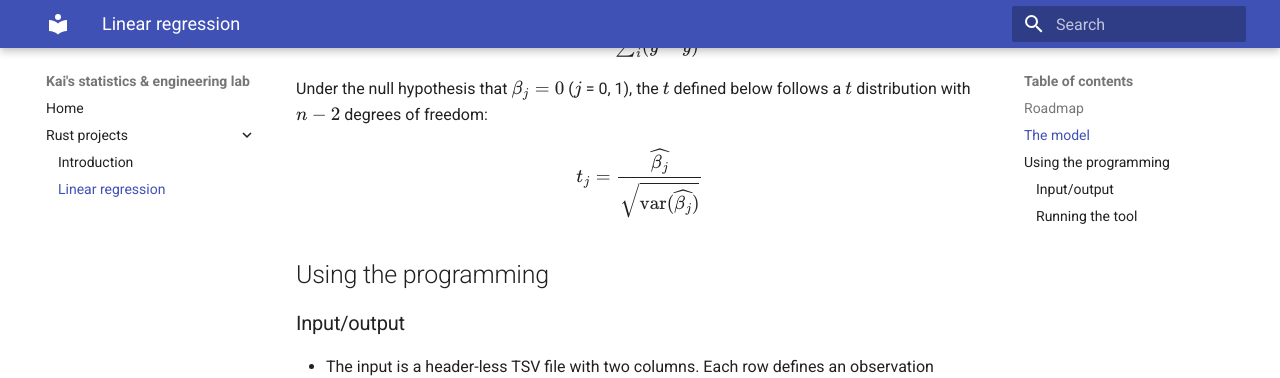
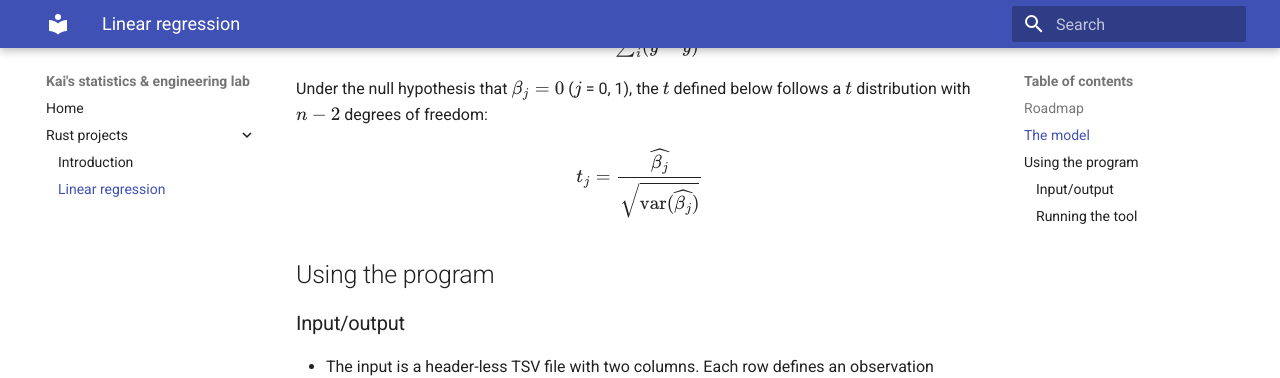
Before and after one commit to drkaizeng/statistics_and_engineering_lab, an MkDocs documentation site: the page built from docs/rust_projects/linear_regression.md, in a window 1280 px wide and 900 px high, scrolled down 1268 px. Shown: the top 378 px of the window. Built offline with MkDocs 1.6.1 and Material for MkDocs 9.7.7, drawn with Linux system fonts in a browser that asks for light colours.

Commit message:
Fix typo

```diff
--- a/docs/rust_projects/linear_regression.md
+++ b/docs/rust_projects/linear_regression.md
@@ -48,7 +48,7 @@ t_j = \frac{ \widehat{\beta_j} }{\sqrt{\text{var}(\widehat{\beta_j})}}
 $$
 
 
-## Using the programming
+## Using the program
 ### Input/output
 - The input is a header-less TSV file with two columns. Each row defines an observation $(x_i, y_i)$. Any missing or irregular data will cause the program to exit.
 - Output: A TSV file with informative row labels.
```
